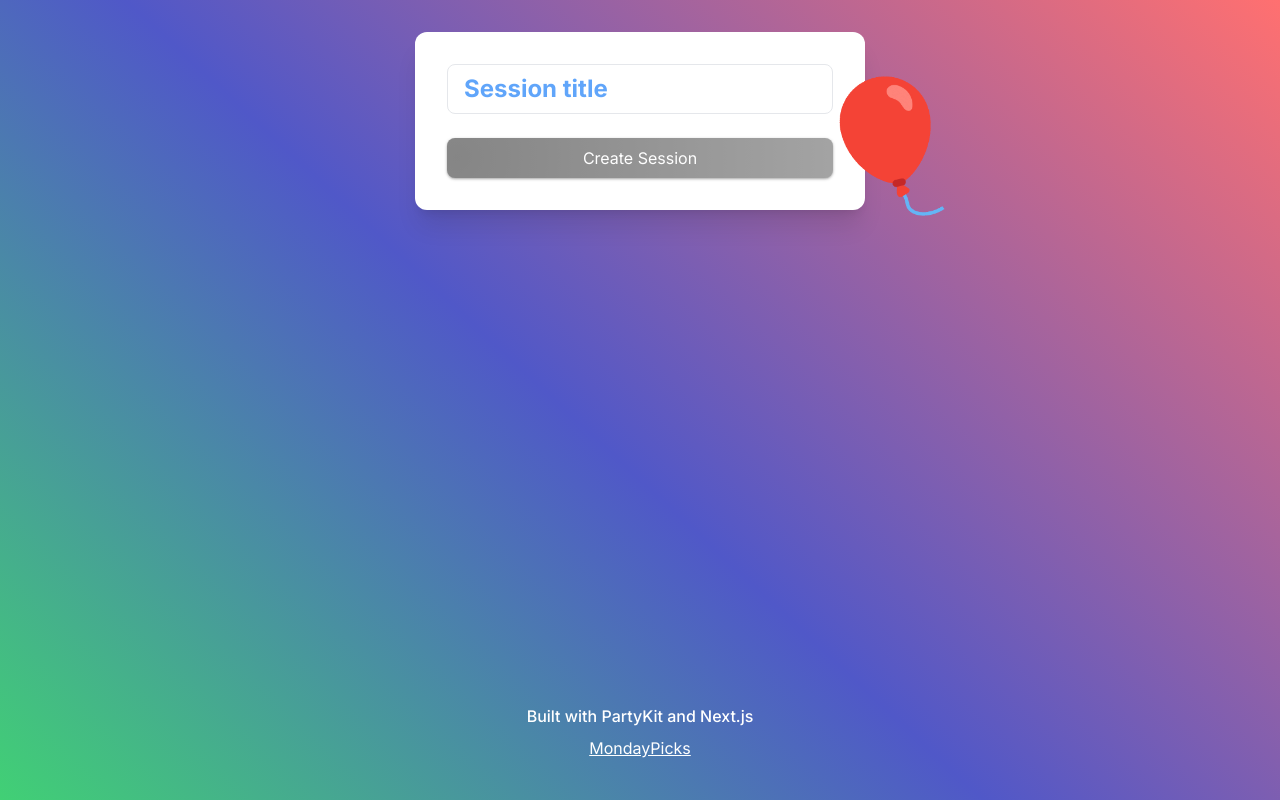
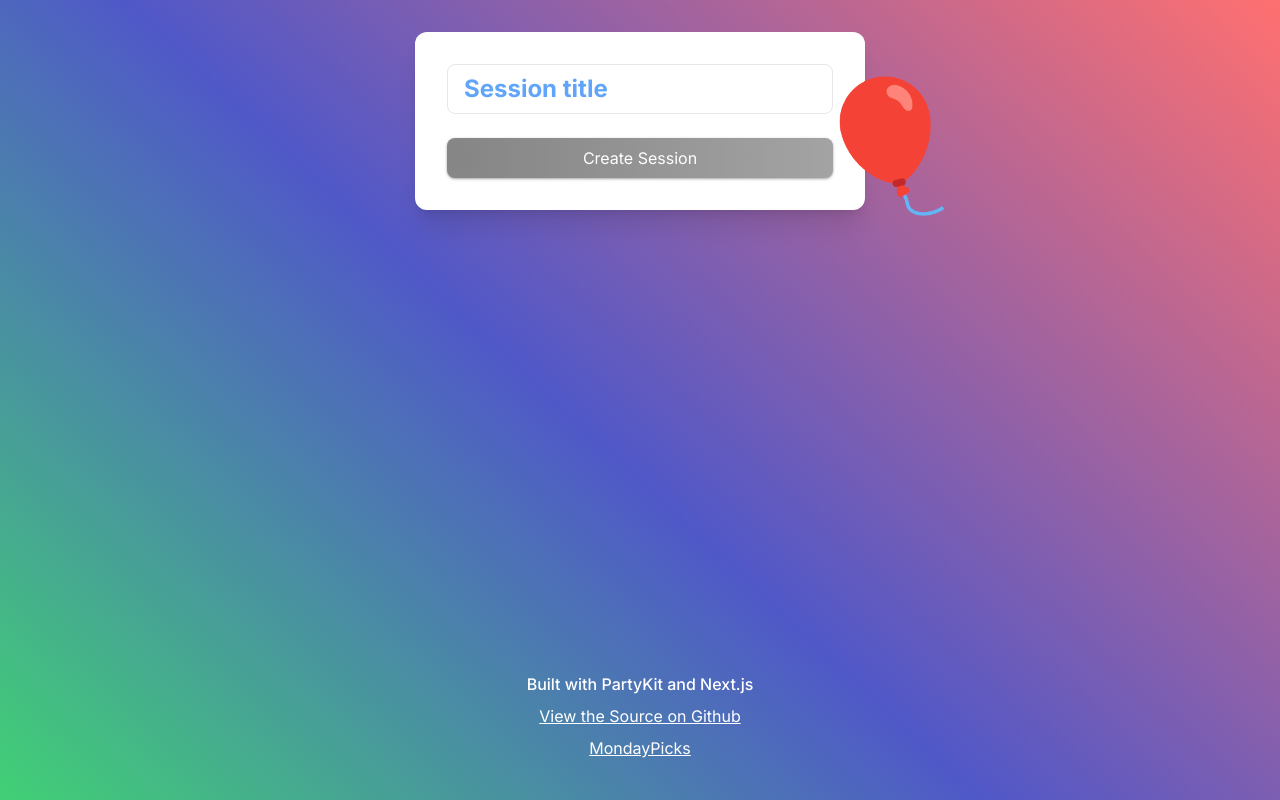
Before and after one commit to tylersnowden/monday-picks-party, a Next.js app: page / in a window 1280 px wide. Built offline with nearby package versions, Linux system fonts and the light colour scheme; no server answers.

Commit message:
Add link to GH repo

```diff
--- a/components/Footer.tsx
+++ b/components/Footer.tsx
@@ -2,6 +2,15 @@ export default function Footer() {
   return (
     <div className="text-white flex flex-col items-center space-y-2">
       <div className="font-medium">Built with PartyKit and Next.js</div>
+      <div>
+        <a
+          className="underline"
+          href="https://github.com/tylersnowden/monday-picks-party"
+          target="_blank"
+        >
+          View the Source on Github
+        </a>
+      </div>
       <div>
         <a
           className="underline"
```
